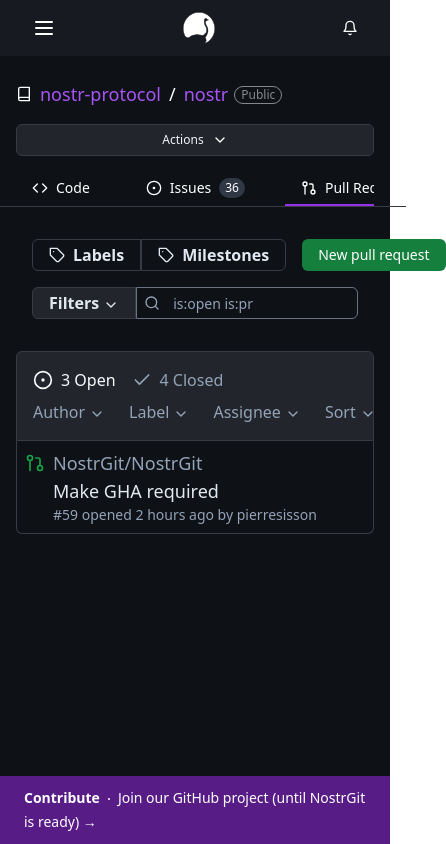
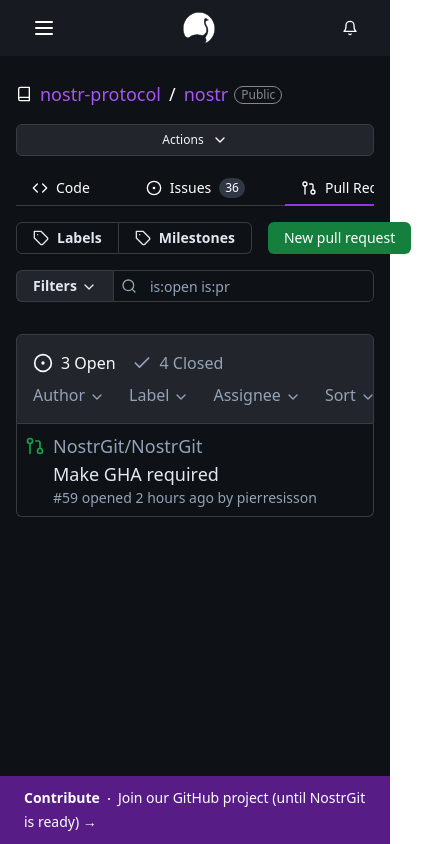
Before and after one commit to NostrGit/NostrGit, a Next.js app: page /nostr-protocol/nostr/pulls in a window 390 px wide. Shown: the whole page, 446 px wide, since content can reach past the window. Built offline with nearby package versions, Linux system fonts and the light colour scheme; what nostr-relaypool would draw is missing.

Commit message:
make navigation slideable on mobile and fixed some layout issues (#174)
* made header scrollable on mobile.

```diff
--- a/package.json
+++ b/package.json
@@ -47,6 +47,7 @@
     "prettier": "^2.8.4",
     "prettier-plugin-tailwindcss": "^0.2.4",
     "rimraf": "^4.3.1",
+    "tailwind-scrollbar": "^2.1.0",
     "tailwindcss": "^3.2.0",
     "typescript": "^4.9.5"
   },
--- a/src/app/[entity]/[repo]/issues/page.tsx
+++ b/src/app/[entity]/[repo]/issues/page.tsx
@@ -4,6 +4,7 @@ import * as React from "react";
 import { useCallback, useEffect, useState } from "react";
 
 import { Button } from "@/components/ui/button";
+import FilterBar from "@/components/filter-bar";
 
 import { clsx } from "clsx";
 import {
@@ -65,28 +66,14 @@ export default function RepoIssuesPage() {
   );
 
   return (
-    <section className="mt-8">
-      <div className="flex flex-col md:flex-row justify-between gap-4 px-4 sm:px-0">
+    <section className="mt-4">
+      <div className="flex flex-col md:flex-row justify-between gap-4">
         <div className="flex w-full order-last mb-4 md:mb-0 md:order-none">
-          <button className="flex items-center h-8 border border-gray hover:border-slate-400 bg-dark px-4 rounded-l-md text-slate-200 font-semibold">
-            Filters <ChevronDown className="h-4 w-4 ml-1 mt-1" />
-          </button>
-          <label className="relative w-full text-slate-400">
-            <span className="sr-only">Search</span>
-            <span className="absolute inset-y-0 left-0 flex items-center px-2">
-              <Search className="h-4 w-4" />
-            </span>
-            <input
-              className="block bg-[#0E1116] w-full h-8 rounded-r-md py-1 pl-9 pr-3 focus:outline-none focus:border-purple-500 focus:ring-purple-500 focus:ring-1 text-sm md:text-base"
-              type="text"
-              value={search}
-              onChange={handleSearch}
-            />
-          </label>
+          <FilterBar search={search} handleSearch={handleSearch} />
         </div>
 
         <div className="flex gap-4 justify-between">
-          <div className="flex">
+          <div className="flex text-sm">
             <button
               type="button"
               className="flex h-8 items-center border !border-gray hover:bg-dark rounded-l-md px-4 text-slate-200 font-semibold"
@@ -95,7 +82,7 @@ export default function RepoIssuesPage() {
             </button>
             <button
               type="button"
-              className="flex h-8 items-center border !border-gray hover:bg-dark rounded-r-md px-4 text-slate-200 font-semibold"
+              className="flex h-8 items-center border-l-0 border !border-gray hover:bg-dark rounded-r-md px-4 text-slate-200 font-semibold"
             >
               <Tag className="h-4 w-4 mr-2" /> Milestones
             </button>
--- a/src/app/[entity]/[repo]/layout.tsx
+++ b/src/app/[entity]/[repo]/layout.tsx
@@ -140,7 +140,7 @@ export default function RepoLayout({
           </div>
         </div>
 
-        <ul className="my-4 flex w-full items-center gap-x-4 overflow-hidden">
+        <ul className="my-4 flex w-full items-center gap-x-4 overflow-x-scroll scrollbar scrollbar-thumb-gray-900 scrollbar-track-gray-100">
           <li>
             <Link
               href={`/${params.entity}/${params.repo}`}
@@ -238,7 +238,7 @@ export default function RepoLayout({
           </li>
         </ul>
 
-        <hr className="w-[calc(100% + 32px)] -mx-8 -mt-4 border-b-0 border-gray" />
+        <hr className="w-full -mt-[17px] border-b-0 border-gray" />
 
         {children}
       </section>
--- a/src/app/[entity]/[repo]/pulls/page.tsx
+++ b/src/app/[entity]/[repo]/pulls/page.tsx
@@ -4,6 +4,7 @@ import * as React from "react";
 import { useCallback, useEffect, useState } from "react";
 
 import { Button } from "@/components/ui/button";
+import FilterBar from "@/components/filter-bar";
 
 import { clsx } from "clsx";
 import {
@@ -66,28 +67,14 @@ export default function RepoPullsPage() {
   );
 
   return (
-    <section className="mt-8">
-      <div className="flex flex-col md:flex-row justify-between gap-4 px-4 sm:px-0">
+    <section className="mt-4">
+      <div className="flex flex-col md:flex-row justify-between gap-4">
         <div className="flex w-full order-last mb-4 md:mb-0 md:order-none">
-          <button className="flex items-center h-8 border border-gray hover:border-slate-400 bg-dark px-4 rounded-l-md text-slate-200 font-semibold">
-            Filters <ChevronDown className="h-4 w-4 ml-1 mt-1" />
-          </button>
-          <label className="relative w-full text-slate-400">
-            <span className="sr-only">Search</span>
-            <span className="absolute inset-y-0 left-0 flex items-center px-2">
-              <Search className="h-4 w-4" />
-            </span>
-            <input
-              className="block bg-[#0E1116] w-full h-8 rounded-r-md py-1 pl-9 pr-3 focus:outline-none focus:border-purple-500 focus:ring-purple-500 focus:ring-1 text-sm md:text-base"
-              type="text"
-              value={search}
-              onChange={handleSearch}
-            />
-          </label>
+          <FilterBar search={search} handleSearch={handleSearch} />
         </div>
 
         <div className="flex gap-4 justify-between">
-          <div className="flex">
+          <div className="flex text-sm">
             <button
               type="button"
               className="flex h-8 items-center border !border-gray hover:bg-dark rounded-l-md px-4 text-slate-200 font-semibold"
@@ -96,7 +83,7 @@ export default function RepoPullsPage() {
             </button>
             <button
               type="button"
-              className="flex h-8 items-center border !border-gray hover:bg-dark rounded-r-md px-4 text-slate-200 font-semibold"
+              className="flex h-8 items-center border-l-0 border !border-gray hover:bg-dark rounded-r-md px-4 text-slate-200 font-semibold"
             >
               <Tag className="h-4 w-4 mr-2" /> Milestones
             </button>
--- /dev/null
+++ b/src/components/filter-bar.tsx
@@ -0,0 +1,23 @@
+import { ChevronDown, Search } from "lucide-react";
+
+export default function FilterBar({search, handleSearch} : {search: string, handleSearch: (e: React.ChangeEvent<HTMLInputElement>) => void}) {
+  return (
+    <>
+      <button className="flex items-center h-8 border border-r-0 text-sm border-gray hover:border-slate-400 bg-dark px-4 rounded-l-md text-slate-200 font-semibold">
+        Filters <ChevronDown className="h-4 w-4 ml-1 mt-px" />
+      </button>
+      <label className="relative w-full text-slate-400">
+        <span className="sr-only">Search</span>
+        <span className="absolute inset-y-0 left-0 flex items-center px-2">
+          <Search className="h-4 w-4" />
+        </span>
+        <input
+          className="block bg-[#0E1116] w-full h-8 border-gray rounded-r-md py-1 pl-9 pr-3 focus:outline-none focus:border-purple-500 focus:ring-purple-500 focus:ring-1 text-sm md:text-base"
+          type="text"
+          value={search}
+          onChange={handleSearch}
+        />
+      </label>
+    </>
+  );
+}
--- a/tailwind.config.cjs
+++ b/tailwind.config.cjs
@@ -12,7 +12,8 @@ const config = {
   },
   plugins: [
     require("@tailwindcss/typography"),
-    require('@tailwindcss/forms'),
+    require("@tailwindcss/forms"),
+    require("tailwind-scrollbar"),
   ],
 };
 
```
Also changed, not shown: src/app/[entity]/[repo]/issues/new/page.tsx (+104 -102 lines), 1 other file (tests, documents, lock files or other folders).
